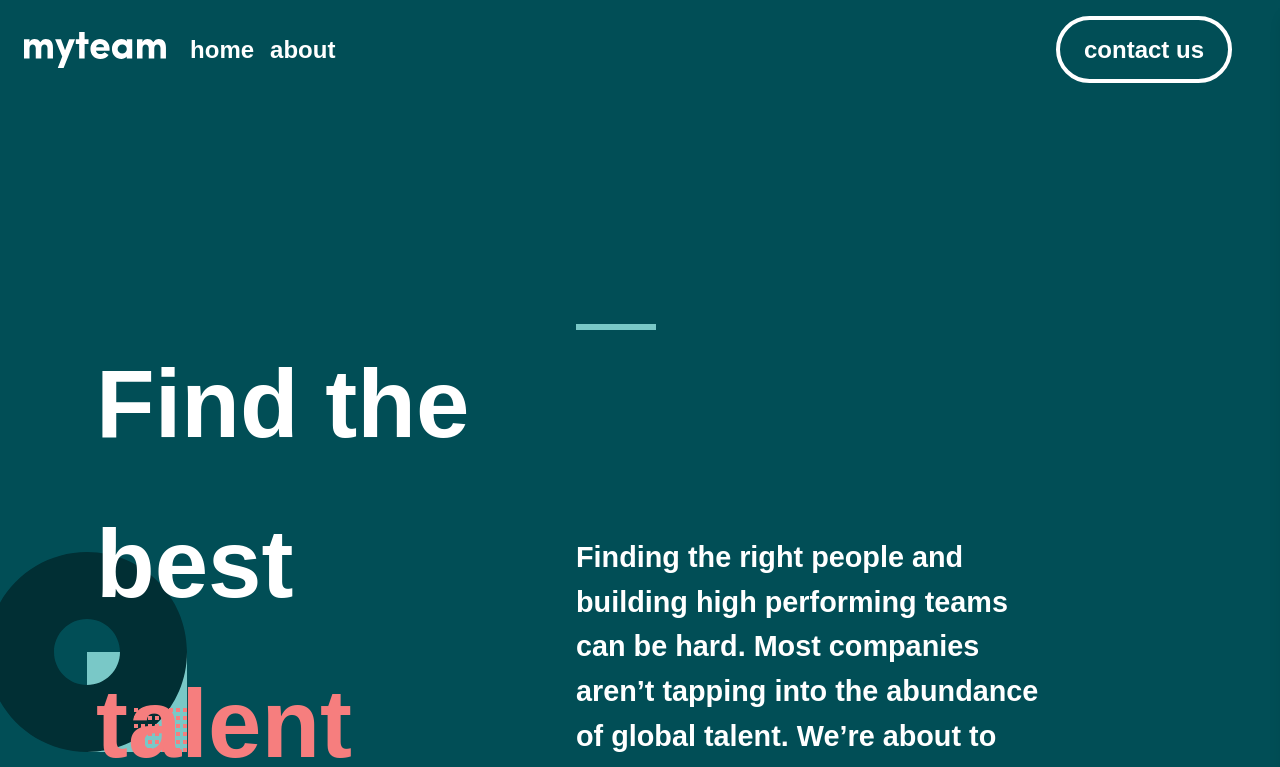
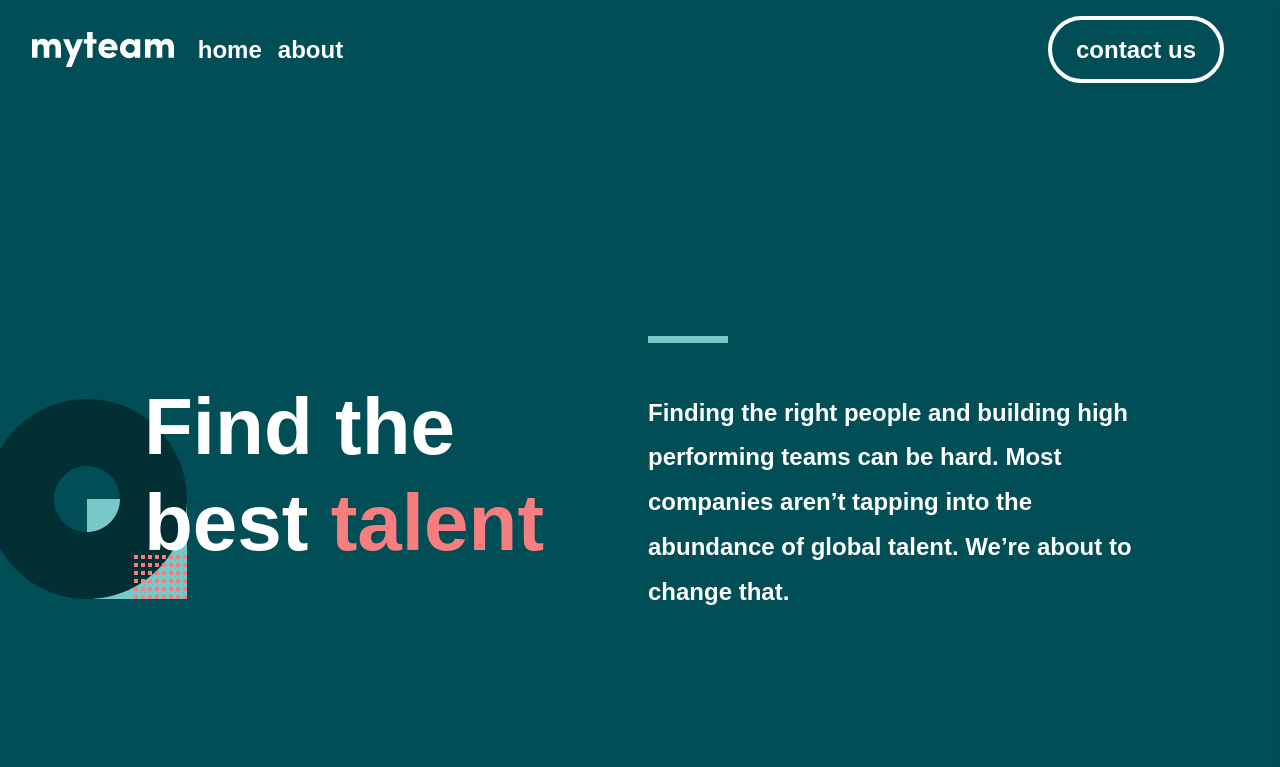
Before and after one commit to AlvinAbiero/myteam-web, a Next.js app: page / in a window 1280 px wide. Shown: the top 767 px of the page. Built offline with nearby package versions, Linux system fonts and the light colour scheme.

Commit message:
feat: finished animation on hero section

```diff
--- /dev/null
+++ b/app/_hooks/useMediaQuery.jsx
@@ -0,0 +1,19 @@
+"use client";
+
+import { useState, useEffect } from "react";
+
+const useMediaQuery = (query) => {
+  const [matches, setMatches] = useState(false);
+
+  useEffect(() => {
+    const media = window.matchMedia(query);
+    if (media.matches !== matches) {
+      setMatches(media.matches);
+    }
+    const listener = () => setMatches(media.matches);
+    media.addEventListener("change", listener);
+    return () => media.removeEventListener("change", listener);
+  }, [matches, query]);
+};
+
+export default useMediaQuery;
--- a/app/components/Footer.jsx
+++ b/app/components/Footer.jsx
@@ -22,7 +22,7 @@ const Footer = () => {
           <div className="flex flex-col space-y-6 w-full items-center">
             {/* logo */}
             <Link href="/">
-              <Image src={logo} className="cursor-pointer" />
+              <Image src={logo} alt="myteam-logo" className="cursor-pointer" />
             </Link>
             <div className="flex items-center space-x-8 text-2xl">
               {navLinks.map((link) => (
--- a/app/components/Hero.jsx
+++ b/app/components/Hero.jsx
@@ -1,35 +1,52 @@
+"use client";
 import BgPattern1 from "@/public/assets/bg-pattern-home-1.svg";
 import BgPattern2 from "@/public/assets/bg-pattern-home-2.svg";
 import Image from "next/image";
+import { motion } from "framer-motion";
 
 const Hero = () => {
   return (
     <div className="relative">
-      <div className="lg:pt-[14rem] lg:pr-[8rem] lg:pb-[25rem] grid lg:grid-cols-2 grid-cols-1 w-full md:max-w-7xl my-0 md:mx-auto">
-        <div className="flex flex-col gap-[5.4rem]">
-          <h1 className="lg:text-[6rem] text-[4rem] font-[700] lg:leading-[10rem] leading-[4rem]">
-            Find the best <span class="text-[#f67e7e]">talent</span>
-          </h1>
-        </div>
-        <div className="flex flex-col justify-between">
-          <div className="w-[5rem] h-[0.4rem] bg-[#79c8c7]"></div>
-          <p className="md:text-[1.8rem] text-[1.4rem] leading-[2.8rem] font-[600]">
+      <motion.div
+        className="min-[1033px]:grid min-[1033px]:grid-cols-2 flex flex-col space-y-12 justify-center lg:gap-4 w-full max-w-[120rem] min-h-screen lg:text-left text-center md:p-12 flex-wrap"
+        initial={{ opacity: 0, x: -50 }}
+        animate={{ opacity: 1, x: 0 }}
+        transition={{ duration: 1 }}
+      >
+        <motion.div className="flex flex-col lg:justify-center">
+          <motion.h1
+            initial={{ opacity: 0, x: -50 }}
+            animate={{ opacity: 1, x: 0 }}
+            transition={{ duration: 1, delay: 0.2 }}
+            className="lg:text-[5rem] md:text-[5rem] text-[3rem] font-[700] lg:leading-[6rem] md:leading-[5rem] leading-[4rem]"
+          >
+            Find the best <span className="text-[#f67e7e]">talent</span>
+          </motion.h1>
+        </motion.div>
+        <motion.div className="flex flex-col lg:space-y-12 lg:justify-center">
+          <div className="w-[5rem] h-[0.4rem] bg-[#79c8c7] hidden lg:block"></div>
+          <motion.p
+            initial={{ opacity: 0, x: -50 }}
+            animate={{ opacity: 1, x: 0 }}
+            transition={{ duration: 1, delay: 0.4 }}
+            className="lg:text-[1.5rem] md:text-[1.4rem] text-[1.4rem] leading-[2.8rem] md:font-[600] font-[400]"
+          >
             Finding the right people and building high performing teams can be
             hard. Most companies aren’t tapping into the abundance of global
             talent. We’re about to change that.
-          </p>
-        </div>
-      </div>
+          </motion.p>
+        </motion.div>
         <Image
           src={BgPattern1}
-        alt="home bg 1"
-        className="absolute hidden z-[-1] md:block top-[50%] lg:left-[-10%] md:left-[-24%] transform translate-y-[-50%]"
+          alt="home-bg-1"
+          className="absolute hidden z-[-1] xl:block lg:hidden top-[50%] lg:left-[-10%] md:left-[-24%] transform translate-y-[-50%]"
         />
         <Image
           src={BgPattern2}
-        alt="home bg 2"
+          alt="home-bg-2"
           className="absolute z-[-1] bottom-0 right-[12%]"
         />
+      </motion.div>
     </div>
   );
 };
--- a/app/components/Navbar.jsx
+++ b/app/components/Navbar.jsx
@@ -18,7 +18,7 @@ const Navbar = () => {
   const [isOpen, setIsOpen] = useState(false);
   return (
     <nav className="w-full z-50 ">
-      <div className="max-w-7xl mx-auto w-full space-x-6 px-6 py-8 flex items-center justify-between">
+      <div className="max-w-[120rem] mx-auto w-full space-x-6 p-8 flex items-center justify-between">
         <Link href="/">
           <Image
             src={logo}
@@ -66,7 +66,7 @@ const Navbar = () => {
 
       {/* Mobile Menu Panel */}
       <div
-        className={`fixed top-0 right-0 h-full w-2/3 rounded-2xl bg-[var(--menu)] shadow-lg transform transition-transform duration-300 text-xl z-50 ${
+        className={`fixed top-0 right-0 h-full w-2/3 rounded-l-2xl bg-[var(--menu)] shadow-lg transform transition-transform duration-400 delay-100  text-xl z-50 ${
           isOpen ? "translate-x-0" : "translate-x-full"
         }`}
       >
@@ -89,7 +89,7 @@ const Navbar = () => {
                 href={link.href}
                 className={`${
                   link.name === "contact us"
-                    ? "bg-transparent hover:bg-[var(--text)] text-[var(--text)] hover:text-[var(--hero-bg)] px-6 py-4 border-white border-4 rounded-4xl text-center w-1/2"
+                    ? "bg-transparent hover:bg-[var(--text)] text-[var(--text)] hover:text-[var(--hero-bg)] px-4 py-2 border-white border-4 rounded-4xl text-center w-2/3"
                     : "text-[var(--text)] hover:text-primary"
                 } transition cursor-pointer`}
                 onClick={() => setIsOpen(false)}
--- a/app/layout.js
+++ b/app/layout.js
@@ -25,7 +25,7 @@ export default function RootLayout({ children }) {
         className={`${geistSans.variable} ${geistMono.variable} antialiased`}
       >
         <Navbar />
-        <main className="px-[10rem] lg:px-24 md:px-0">{children}</main>
+        <main className="px-[4rem] lg:px-24 md:px-8">{children}</main>
         <Footer />
       </body>
     </html>
--- a/app/page.js
+++ b/app/page.js
@@ -2,7 +2,7 @@ import Hero from "./components/Hero";
 
 export default function Home() {
   return (
-    <main className="flex min-h-screen flex-col items-center justify-between max-[100rem]">
+    <main className="flex min-h-screen flex-col items-center justify-center">
       <Hero />
     </main>
   );
--- a/package.json
+++ b/package.json
@@ -13,11 +13,15 @@
     "next": "15.3.1",
     "react": "^19.0.0",
     "react-dom": "^19.0.0",
+    "react-hook-form": "^7.56.2",
+    "react-hot-toast": "^2.5.2",
     "react-intersection-observer": "^9.16.0"
   },
   "devDependencies": {
     "@eslint/eslintrc": "^3",
     "@tailwindcss/postcss": "^4",
+    "@types/node": "22.15.3",
+    "@types/react": "19.1.2",
     "eslint": "^9",
     "eslint-config-next": "15.3.1",
     "tailwindcss": "^4"
```
Also changed, not shown: 1 other file (tests, documents, lock files or other folders). Lines whose indentation alone changed are shown as unchanged.
